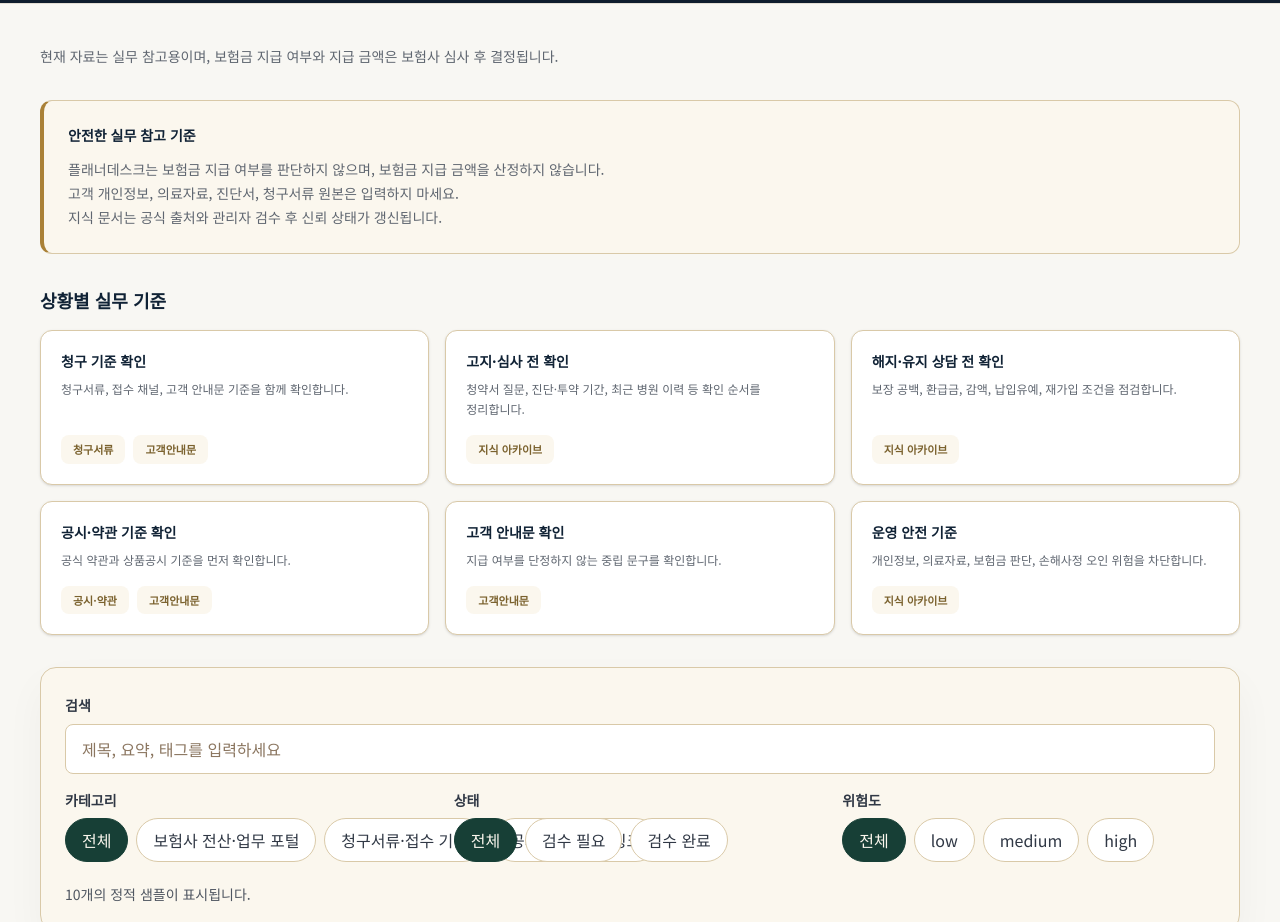
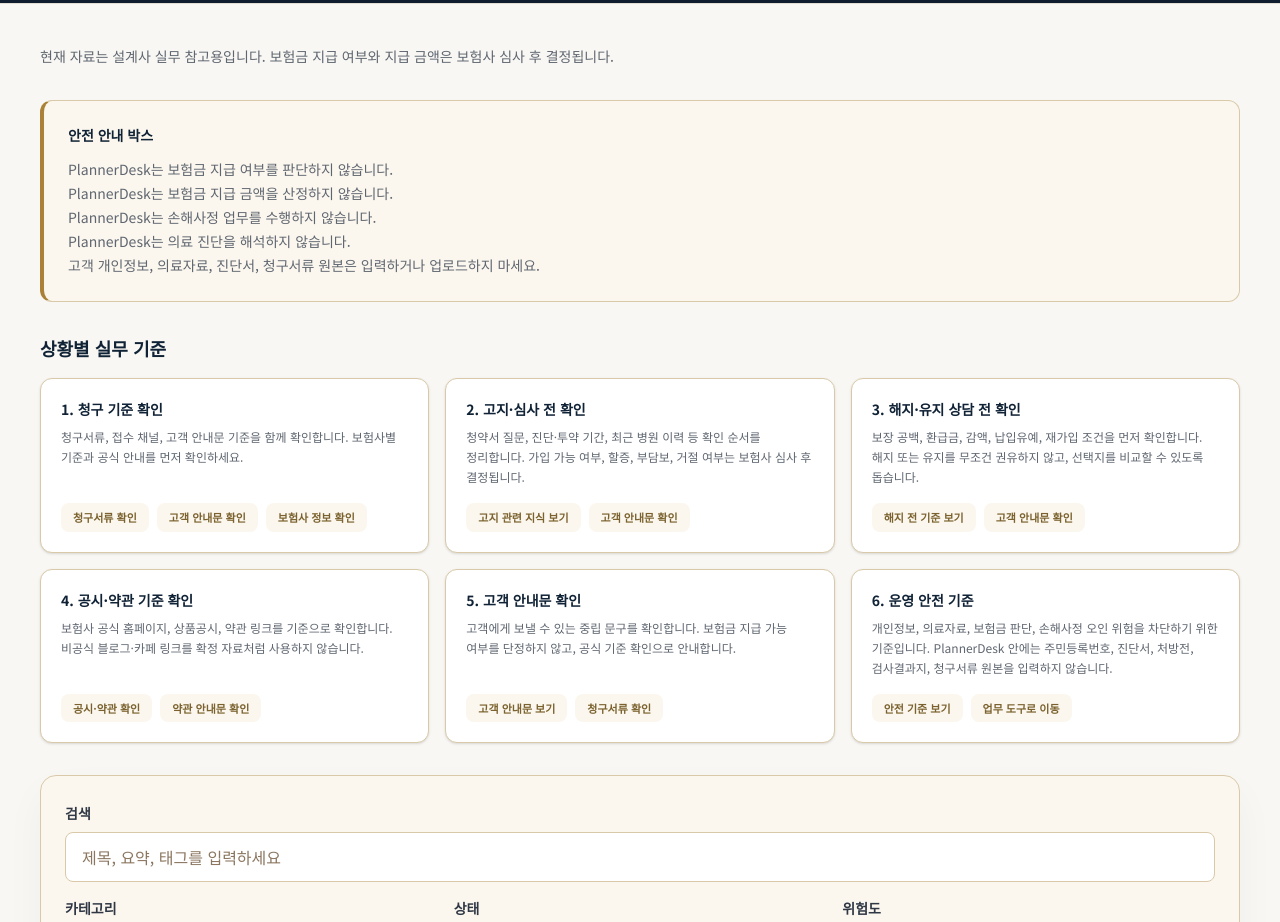
Before and after one commit to raonisi/plannerdesk, a Next.js app: page /knowledge in a window 1280 px wide. Shown: the part 420-1342 px from the top of the page. Built offline with nearby package versions, Linux system fonts and the light colour scheme.

Commit message:
style(knowledge): update final page copies

```diff
--- a/app/knowledge/[slug]/page.tsx
+++ b/app/knowledge/[slug]/page.tsx
@@ -64,7 +64,7 @@ export default async function KnowledgeDetailPage({
               className="inline-flex min-h-10 items-center rounded-full border border-[#d9c9a8] bg-white px-4 py-2 text-sm font-semibold text-[#303845] transition hover:border-[#aa8137] focus-visible:outline focus-visible:outline-2 focus-visible:outline-offset-2 focus-visible:outline-[#aa8137]"
               href="/work-tools"
             >
-              업무 허브로 돌아가기
+              업무 도구로 이동
             </Link>
           </div>
 
@@ -110,8 +110,8 @@ export default async function KnowledgeDetailPage({
           <aside className="rounded-xl border border-[#d9c9a8] bg-white p-5">
             <h2 className="text-sm font-semibold text-[#102235]">검수 안내</h2>
             <p className="mt-2 break-keep text-sm leading-6 text-[#4f5661]">
-              이 문서는 현재 검수 상태를 기준으로 제공됩니다. 공식 출처 확인
-              전에는 확정 자료로 사용하지 마세요.
+              이 문서는 현재 검수 상태를 기준으로 제공됩니다.
+              공식 출처 또는 관리자 검수 전까지 확정 자료로 사용하지 마세요.
             </p>
             {document.status === "needs_review" ? (
               <div className="mt-3 rounded-lg border border-[#c5b08a] bg-[#fff9ed] p-3 text-sm font-semibold leading-6 text-[#7a612d]">
@@ -186,7 +186,7 @@ export default async function KnowledgeDetailPage({
           </section>
 
           <aside className="rounded-xl border border-[#d9c9a8] border-l-4 border-l-[#aa8137] bg-[#fbf7ee] p-5">
-            <h2 className="text-sm font-semibold text-[#102235]">안전 경계</h2>
+            <h2 className="text-sm font-semibold text-[#102235]">안전 안내 박스</h2>
             <p className="mt-3 break-keep text-sm leading-6 text-[#5f6670]">
               PlannerDesk는 보험금 지급 여부를 판단하지 않습니다.
               <br />
@@ -194,21 +194,31 @@ export default async function KnowledgeDetailPage({
               <br />
               PlannerDesk는 손해사정 업무를 수행하지 않습니다.
               <br />
-              고객 개인정보, 의료자료, 진단서, 청구서류 원본은 입력하지 마세요.
+              PlannerDesk는 의료 진단을 해석하지 않습니다.
+              <br />
+              고객 개인정보, 의료자료, 진단서, 청구서류 원본은 입력하거나 업로드하지 마세요.
             </p>
           </aside>
 
           <section className="rounded-xl border border-[#d9c9a8] bg-white p-5">
             <h2 className="text-sm font-semibold text-[#102235]">
-              고객 안내용 안전 문구
+              고객 안내용 문구 설명
             </h2>
+            <p className="mt-2 break-keep text-sm text-[#5f6670]">
+              아래 문구는 고객에게 안내할 때 참고할 수 있는 중립 문구입니다.
+              실제 안내 전 보험사 기준과 고객 상황을 함께 확인하세요.
+            </p>
             <p className="mt-3 break-keep text-sm leading-6 text-[#4f5661]">
               {document.safeCopy}
             </p>
           </section>
 
           <section className="rounded-xl border border-[#d9c9a8] bg-[#fbf7ee] p-5">
-            <h2 className="text-sm font-semibold text-[#102235]">금지 표현</h2>
+            <h2 className="text-sm font-semibold text-[#102235]">금지 표현 설명</h2>
+            <p className="mt-2 break-keep text-sm text-[#5f6670]">
+              이 문서에서 피해야 할 표현입니다.
+              보험금 지급 단정, 손해사정 오인, 의료 판단, 개인정보 입력 유도 표현은 사용하지 않습니다.
+            </p>
             <ul className="mt-3 space-y-1 text-sm leading-6 text-[#5f6670]">
               {document.forbiddenClaims.map((claim) => (
                 <li key={`${document.slug}-${claim}`}>- {claim}</li>
--- a/app/knowledge/page.tsx
+++ b/app/knowledge/page.tsx
@@ -10,10 +10,10 @@ const t = {
   description:
     "보험설계사가 반복해서 확인하는 청구, 고지, 해지, 약관, 고객응대 기준을 검수 상태와 함께 정리합니다.",
   subcopy:
-    "현재 자료는 실무 참고용이며, 보험금 지급 여부와 지급 금액은 보험사 심사 후 결정됩니다.",
-  safetyTitle: "안전한 실무 참고 기준",
+    "현재 자료는 설계사 실무 참고용입니다. 보험금 지급 여부와 지급 금액은 보험사 심사 후 결정됩니다.",
+  safetyTitle: "안전 안내 박스",
   safetyBody:
-    "플래너데스크는 보험금 지급 여부를 판단하지 않으며, 보험금 지급 금액을 산정하지 않습니다.\n고객 개인정보, 의료자료, 진단서, 청구서류 원본은 입력하지 마세요.\n지식 문서는 공식 출처와 관리자 검수 후 신뢰 상태가 갱신됩니다.",
+    "PlannerDesk는 보험금 지급 여부를 판단하지 않습니다.\nPlannerDesk는 보험금 지급 금액을 산정하지 않습니다.\nPlannerDesk는 손해사정 업무를 수행하지 않습니다.\nPlannerDesk는 의료 진단을 해석하지 않습니다.\n고객 개인정보, 의료자료, 진단서, 청구서류 원본은 입력하거나 업로드하지 마세요.",
 };
 
 export default function KnowledgeArchivePage() {
@@ -53,47 +53,52 @@ export default function KnowledgeArchivePage() {
 function KnowledgeWorkflows() {
   const workflows = [
     {
-      title: "청구 기준 확인",
-      description: "청구서류, 접수 채널, 고객 안내문 기준을 함께 확인합니다.",
+      title: "1. 청구 기준 확인",
+      description: "청구서류, 접수 채널, 고객 안내문 기준을 함께 확인합니다.\n보험사별 기준과 공식 안내를 먼저 확인하세요.",
       links: [
-        { href: "/claim-documents", label: "청구서류" },
-        { href: "/message-templates", label: "고객안내문" }
+        { href: "/claim-documents", label: "청구서류 확인" },
+        { href: "/message-templates", label: "고객 안내문 확인" },
+        { href: "/directory", label: "보험사 정보 확인" }
       ]
     },
     {
-      title: "고지·심사 전 확인",
-      description: "청약서 질문, 진단·투약 기간, 최근 병원 이력 등 확인 순서를 정리합니다.",
+      title: "2. 고지·심사 전 확인",
+      description: "청약서 질문, 진단·투약 기간, 최근 병원 이력 등 확인 순서를 정리합니다.\n가입 가능 여부, 할증, 부담보, 거절 여부는 보험사 심사 후 결정됩니다.",
       links: [
-        { href: "/knowledge", label: "지식 아카이브" }
+        { href: "/knowledge", label: "고지 관련 지식 보기" },
+        { href: "/message-templates", label: "고객 안내문 확인" }
       ]
     },
     {
-      title: "해지·유지 상담 전 확인",
-      description: "보장 공백, 환급금, 감액, 납입유예, 재가입 조건을 점검합니다.",
+      title: "3. 해지·유지 상담 전 확인",
+      description: "보장 공백, 환급금, 감액, 납입유예, 재가입 조건을 먼저 확인합니다.\n해지 또는 유지를 무조건 권유하지 않고, 선택지를 비교할 수 있도록 돕습니다.",
       links: [
-        { href: "/knowledge", label: "지식 아카이브" }
+        { href: "/knowledge", label: "해지 전 기준 보기" },
+        { href: "/message-templates", label: "고객 안내문 확인" }
       ]
     },
     {
-      title: "공시·약관 기준 확인",
-      description: "공식 약관과 상품공시 기준을 먼저 확인합니다.",
+      title: "4. 공시·약관 기준 확인",
+      description: "보험사 공식 홈페이지, 상품공시, 약관 링크를 기준으로 확인합니다.\n비공식 블로그·카페 링크를 확정 자료처럼 사용하지 않습니다.",
       links: [
-        { href: "/disclosure-links", label: "공시·약관" },
-        { href: "/message-templates", label: "고객안내문" }
+        { href: "/disclosure-links", label: "공시·약관 확인" },
+        { href: "/message-templates", label: "약관 안내문 확인" }
       ]
     },
     {
-      title: "고객 안내문 확인",
-      description: "지급 여부를 단정하지 않는 중립 문구를 확인합니다.",
+      title: "5. 고객 안내문 확인",
+      description: "고객에게 보낼 수 있는 중립 문구를 확인합니다.\n보험금 지급 가능 여부를 단정하지 않고, 공식 기준 확인으로 안내합니다.",
       links: [
-        { href: "/message-templates", label: "고객안내문" }
+        { href: "/message-templates", label: "고객 안내문 보기" },
+        { href: "/claim-documents", label: "청구서류 확인" }
       ]
     },
     {
-      title: "운영 안전 기준",
-      description: "개인정보, 의료자료, 보험금 판단, 손해사정 오인 위험을 차단합니다.",
+      title: "6. 운영 안전 기준",
+      description: "개인정보, 의료자료, 보험금 판단, 손해사정 오인 위험을 차단하기 위한 기준입니다.\nPlannerDesk 안에는 주민등록번호, 진단서, 처방전, 검사결과지, 청구서류 원본을 입력하지 않습니다.",
       links: [
-        { href: "/knowledge", label: "지식 아카이브" }
+        { href: "/knowledge", label: "안전 기준 보기" },
+        { href: "/work-tools", label: "업무 도구로 이동" }
       ]
     }
   ];
```
